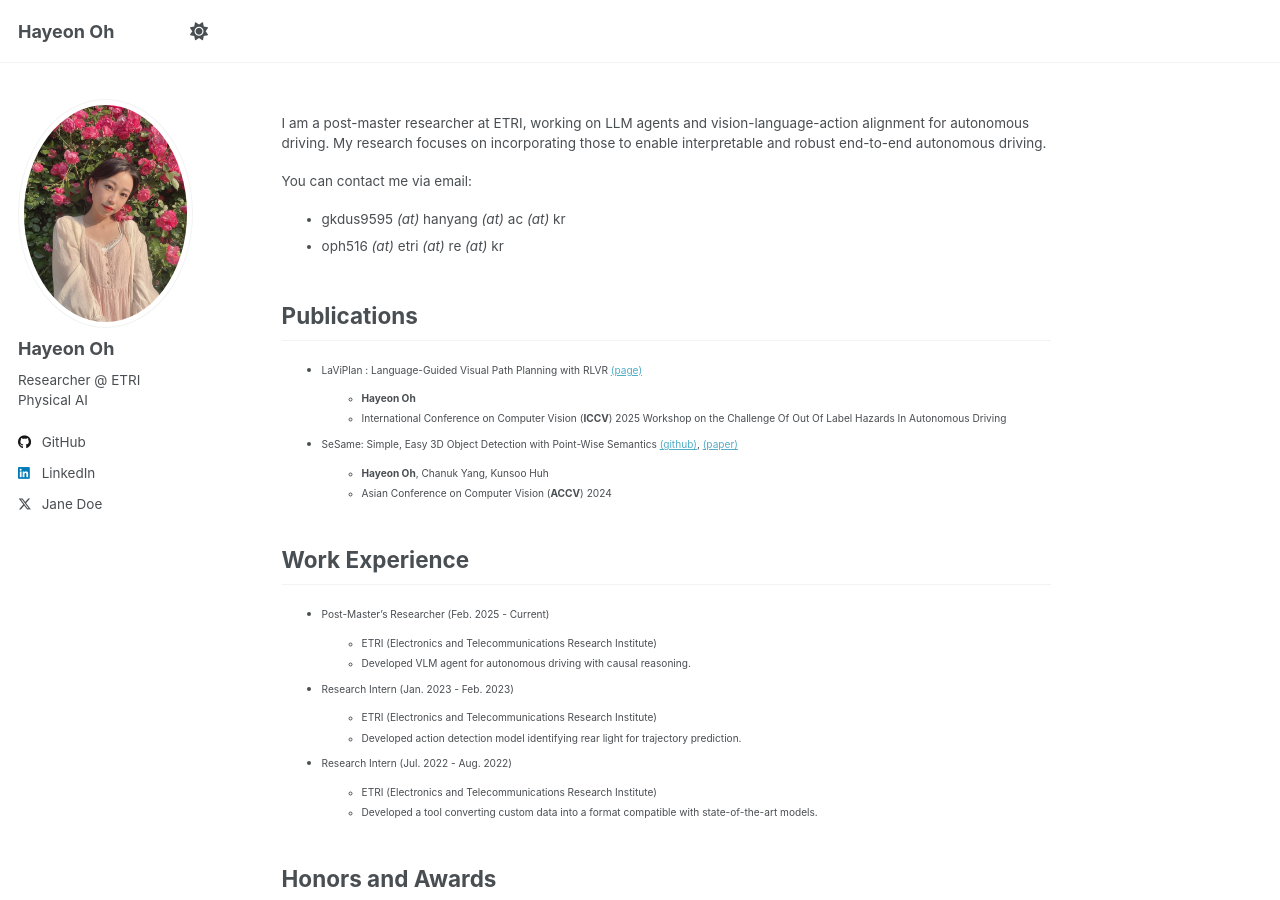
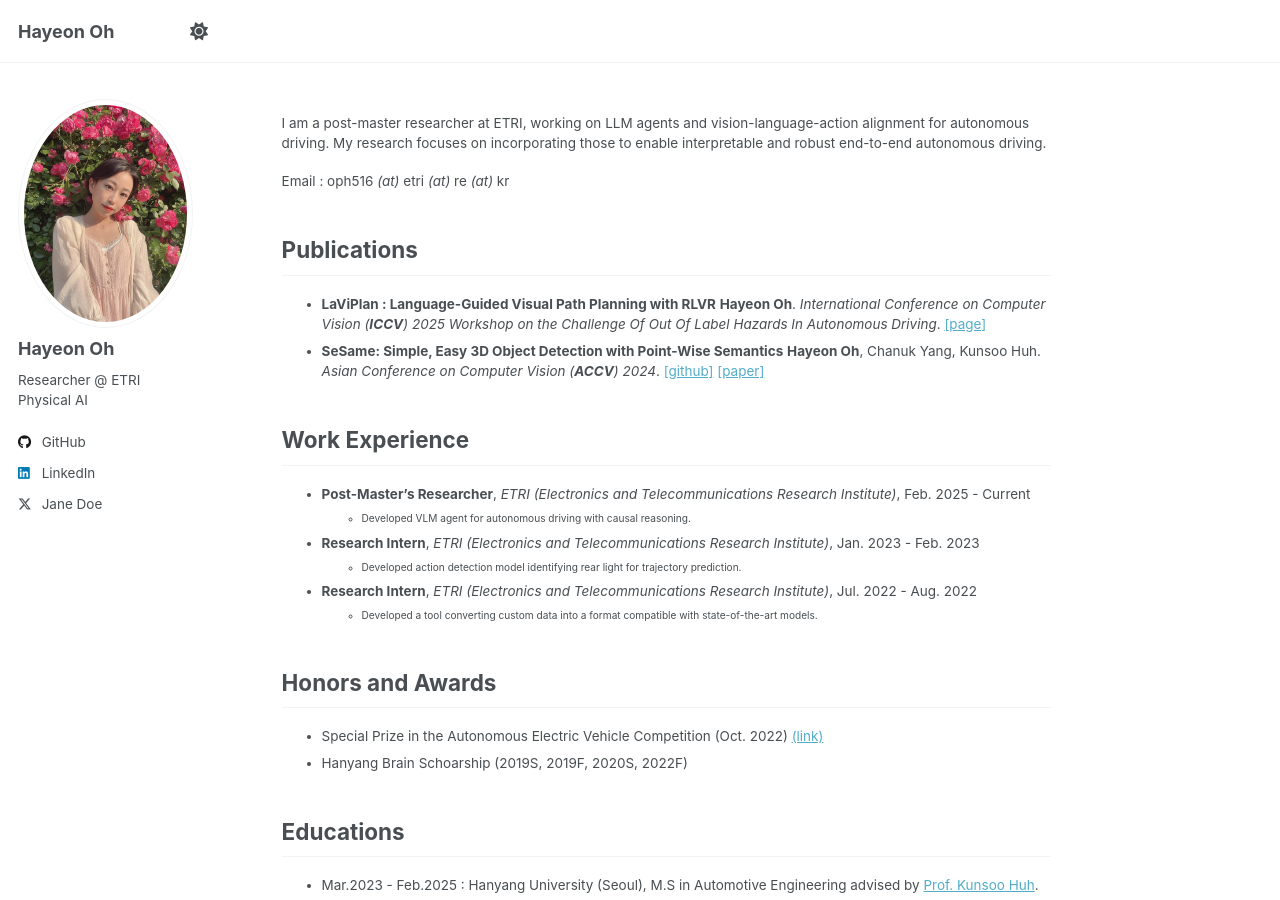
Before and after one commit to OPhD-hahao/OPhD-hahao.github.io, a Jekyll site: the page built from _pages/about.md, in a window 1280 px wide and 900 px high. Built offline with Jekyll 4.4.1, drawn with Linux system fonts in a browser that asks for light colours; a script that is not in the unit is left out.

Commit message:
Edit about.md

```diff
--- a/_pages/about.md
+++ b/_pages/about.md
@@ -9,36 +9,26 @@ redirect_from:
 ---
 I am a post-master researcher at ETRI, working on LLM agents and vision-language-action alignment for autonomous driving. My research focuses on incorporating those to enable interpretable and robust end-to-end autonomous driving.
 
-You can contact me via email:
-
-- gkdus9595 *(at)* hanyang *(at)* ac *(at)* kr
-- oph516 *(at)* etri *(at)* re *(at)* kr
-
+Email : oph516 *(at)* etri *(at)* re *(at)* kr
 
 ## Publications
 
-- LaViPlan : Language-Guided Visual Path Planning with RLVR [(page)](TBA)
-
-  - **Hayeon Oh**
-  - International Conference on Computer Vision (**ICCV**) 2025 Workshop on the Challenge Of Out Of Label Hazards In Autonomous Driving
-- SeSame: Simple, Easy 3D Object Detection with Point-Wise Semantics [(github)](https://github.com/OPhD-hahao/SeSame), [(paper)](https://openaccess.thecvf.com/content/ACCV2024/html/O_SeSame_Simple_Easy_3D_Object_Detection_with_Point-Wise_Semantics_ACCV_2024_paper.html)
-
-  - **Hayeon Oh**, Chanuk Yang, Kunsoo Huh
-  - Asian Conference on Computer Vision (**ACCV**) 2024
+- **LaViPlan : Language-Guided Visual Path Planning with RLVR**
+  **Hayeon Oh**.
+  *International Conference on Computer Vision (**ICCV**) 2025 Workshop on the Challenge Of Out Of Label Hazards In Autonomous Driving*.
+  [[page]](TBA)
+- **SeSame: Simple, Easy 3D Object Detection with Point-Wise Semantics**
+  **Hayeon Oh**, Chanuk Yang, Kunsoo Huh.
+  *Asian Conference on Computer Vision (**ACCV**) 2024*.
+  [[github]](https://github.com/OPhD-hahao/SeSame) [[paper]](https://openaccess.thecvf.com/content/ACCV2024/html/O_SeSame_Simple_Easy_3D_Object_Detection_with_Point-Wise_Semantics_ACCV_2024_paper.html)
 
 ## Work Experience
 
-- Post-Master’s Researcher (Feb. 2025 - Current)
-
-  - ETRI (Electronics and Telecommunications Research Institute)
+- **Post-Master’s Researcher**, *ETRI (Electronics and Telecommunications Research Institute)*, Feb. 2025 - Current
   - Developed VLM agent for autonomous driving with causal reasoning.
-- Research Intern (Jan. 2023 - Feb. 2023)
-
-  - ETRI (Electronics and Telecommunications Research Institute)
+- **Research Intern**, *ETRI (Electronics and Telecommunications Research Institute)*, Jan. 2023 - Feb. 2023
   - Developed action detection model identifying rear light for trajectory prediction.
-- Research Intern (Jul. 2022 - Aug. 2022)
-
-  - ETRI (Electronics and Telecommunications Research Institute)
+- **Research Intern**, *ETRI (Electronics and Telecommunications Research Institute)*, Jul. 2022 - Aug. 2022
   - Developed a tool converting custom data into a format compatible with state-of-the-art models.
 
 ## Honors and Awards
```
